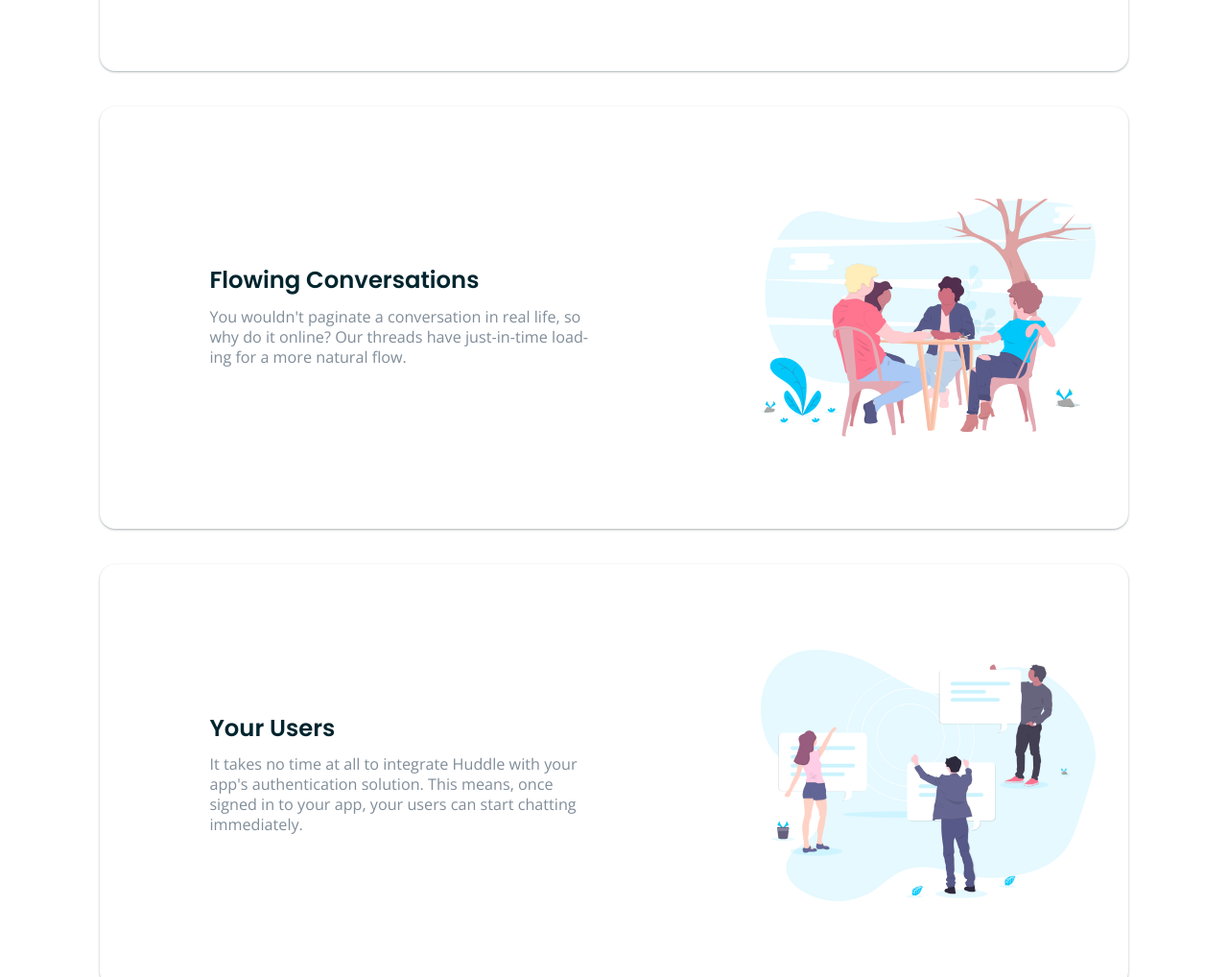
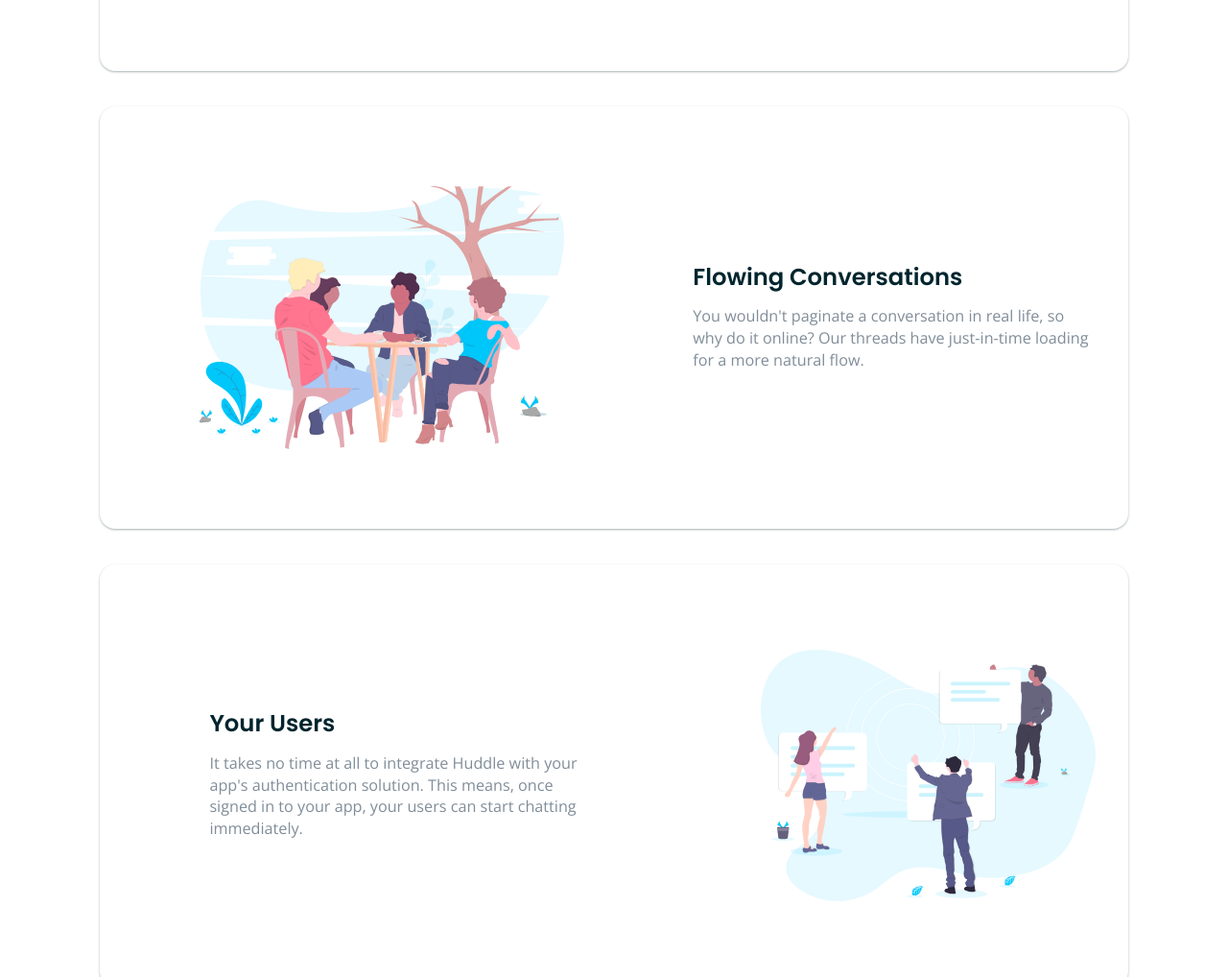
Before and after one commit to 3eze3/Huddle-Landing-Page-Blocks, a plain HTML site: page index.html in a window 1280 px wide. Shown: the part 1182-2200 px from the top of the page at 96% size. Drawn offline with nearby package versions, Linux system fonts and the light colour scheme.

Commit message:
Add the style  to even card

```diff
--- a/css/style.css
+++ b/css/style.css
@@ -129,23 +129,34 @@
   box-shadow: 0 0.063rem 0.188rem rgb(0 37 46 / 12%), 0 0.063rem 0.125rem rgb(0 37 46 / 24%);
 }
 
+.services__card:nth-of-type(even) {
+  flex-direction: row-reverse;
+  padding-left: 6.25rem;
+}
+
+.services__card:nth-of-type(even)>.card__content {
+  flex: 49%;
+  padding: 0 0rem 0 5.4rem;
+}
+
 .card__content {
   flex: 62%;
   padding: 0 8rem 0 5rem;
 }
+
 
 .card__title {
   font-family: var(--font-Popins);
   font-size: 1.35em;
   font-weight: var(--font-weigth-700);
   color: var(--very-dark-cyan);
-  margin-bottom: .95rem;
+  margin-bottom: 1.1rem;
 }
 
 .card__description {
   font-family: var(--font-Open-Sans);
   font-size: .9em;
-  line-height: 1.3;
+  line-height: 1.4;
   color: var(--grayish-blue);
 }
 
```
